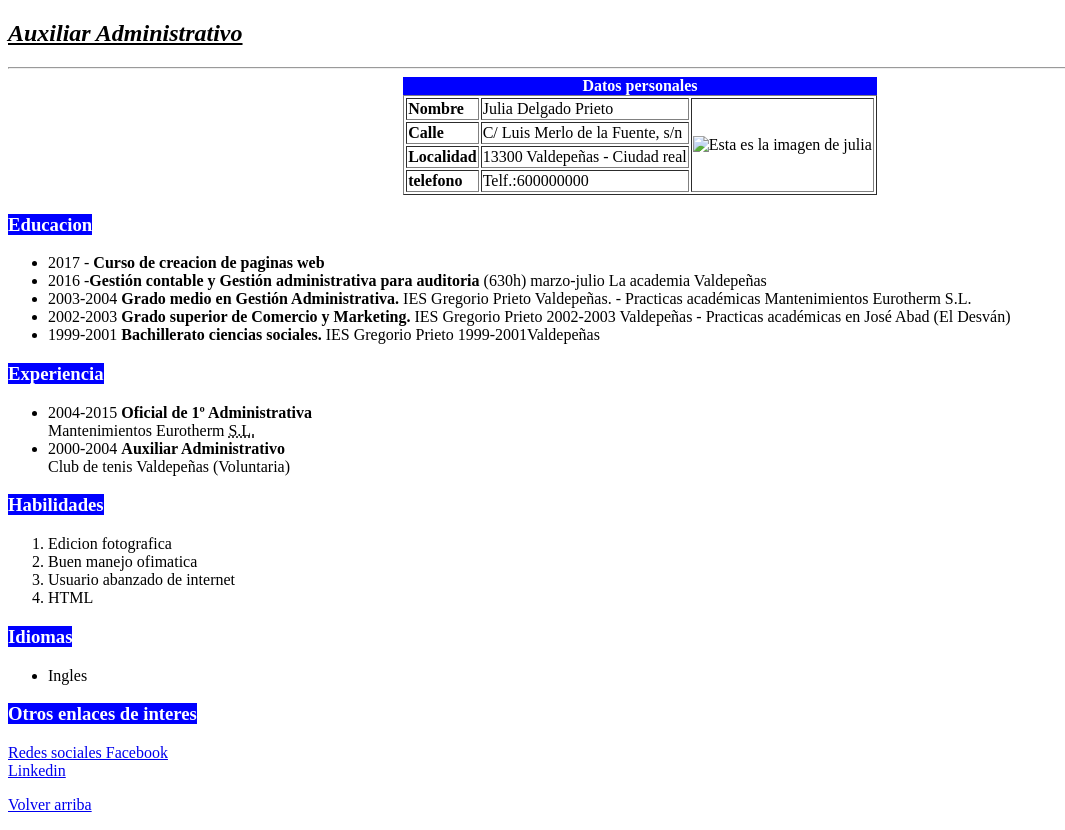
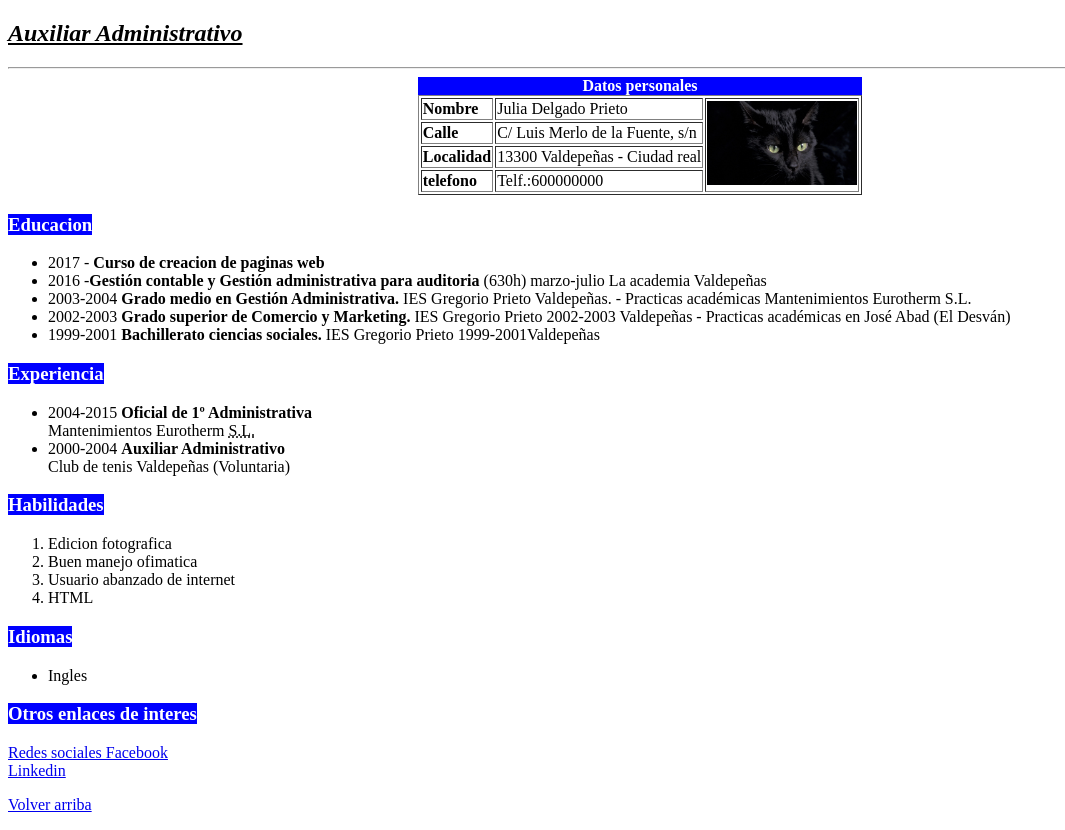
Before and after one commit to pwvaldeweb/curriculum, a plain HTML site: page index.html in a window 1280 px wide. Shown: the part 60-890 px from the top of the page, without its empty margins (0-1065 px from the left). Drawn offline with Linux system fonts and the light colour scheme.

Commit message:
modificacion foto

```diff
--- a/index.html
+++ b/index.html
@@ -22,7 +22,7 @@
     <tr>
         <th>Nombre</th>
         <td>Julia Delgado Prieto</td>
-        <td rowspan="4"><img width="150" src="fondo%20gato.jpg" alt="Esta es la imagen de julia">
+        <td rowspan="4"><img width="150" src="fondo_gato.jpg" alt="Esta es la imagen de julia">
         </td>
     <tr>
         <th>Calle</th>
```
